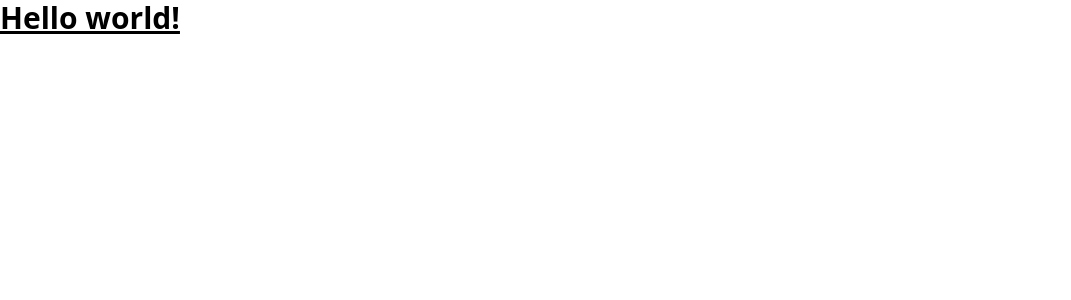
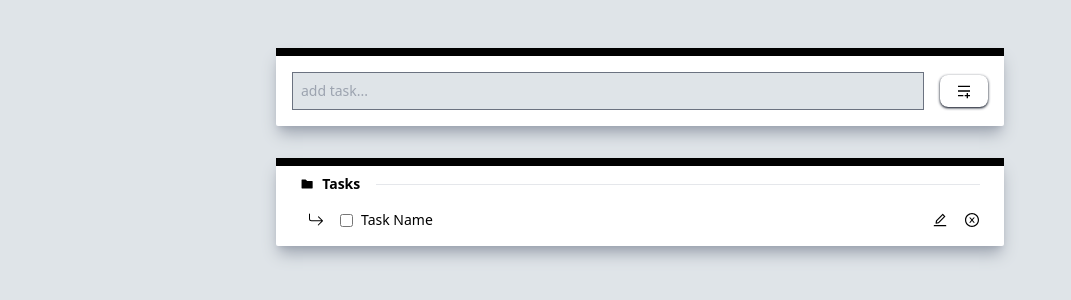
Before and after one commit to PeterSYoo/todo-nextjs-tailwind, a Next.js app: page / in a window 1280 px wide. Shown: the top 300 px of the page, without its empty margins (0-1071 px from the left). Built offline with nearby package versions, Linux system fonts and the light colour scheme.

Commit message:
wip: adds initial styling to add task form and todo list container

```diff
--- /dev/null
+++ b/components/layout.tsx
@@ -0,0 +1,14 @@
+import Head from "next/head";
+
+const Layout = ({ children }: any) => {
+  return (
+    <>
+      <Head>
+        <title>Todo List - Nextjs / Tailwind</title>
+      </Head>
+      <div>{children}</div>
+    </>
+  );
+};
+
+export default Layout;
--- /dev/null
+++ b/models/Task.ts
@@ -0,0 +1,8 @@
+import mongoose from "mongoose";
+
+const tokenSchema = new mongoose.Schema({
+  task: { type: String, required: true },
+  completed: { type: Boolean, default: false },
+});
+
+export default mongoose.models.Task || mongoose.model("Task", tokenSchema);
--- a/pages/_app.tsx
+++ b/pages/_app.tsx
@@ -1,8 +1,13 @@
-import '../styles/globals.css'
-import type { AppProps } from 'next/app'
+import "../styles/globals.css";
+import type { AppProps } from "next/app";
+import Layout from "../components/layout";
 
 function MyApp({ Component, pageProps }: AppProps) {
-  return <Component {...pageProps} />
+  return (
+    <Layout>
+      <Component {...pageProps} />
+    </Layout>
+  );
 }
 
-export default MyApp
+export default MyApp;
--- a/pages/api/hello.ts
+++ /dev/null
@@ -1,13 +0,0 @@
-// Next.js API route support: https://nextjs.org/docs/api-routes/introduction
-import type { NextApiRequest, NextApiResponse } from 'next'
-
-type Data = {
-  name: string
-}
-
-export default function handler(
-  req: NextApiRequest,
-  res: NextApiResponse<Data>
-) {
-  res.status(200).json({ name: 'John Doe' })
-}
--- /dev/null
+++ b/pages/api/task/[id].ts
@@ -0,0 +1,38 @@
+import Task from "../../../models/Task";
+import dbConnect from "../../../utils/dbConnect";
+
+export default async (req: any, res: any) => {
+  const { method } = req;
+  const { id } = req.query;
+
+  // connect to db
+  await dbConnect();
+
+  // update task by id
+  if (method === "PUT") {
+    try {
+      const result = await Task.findByIdAndUpdate(
+        id,
+        { $set: req.body },
+        { new: true }
+      );
+      res
+        .status(200)
+        .json({ data: result, message: "Task updated succesfully" });
+    } catch (error) {
+      res.status(500).json({ message: "Internal Server Error" });
+      console.log(error);
+    }
+  }
+
+  // delete task by id
+  if (method === "DELETE") {
+    try {
+      await Task.findByIdAndDelete(id);
+      res.status(200).json({ message: "Task deleted successfully" });
+    } catch (error) {
+      res.status(500).json({ message: "Internal Server Error" });
+      console.log(error);
+    }
+  }
+};
--- /dev/null
+++ b/pages/api/task/index.ts
@@ -0,0 +1,33 @@
+import Task from "../../../models/Task";
+import dbConnect from "../../../utils/dbConnect";
+
+export default async (req: any, res: any) => {
+  const { method } = req;
+
+  // connect to db
+  await dbConnect();
+
+  // create task
+  if (method === "POST") {
+    try {
+      const newTask = await new Task(req.body).save();
+      res
+        .status(201)
+        .json({ data: newTask, message: "Task added successfully" });
+    } catch (error) {
+      res.status(500).json({ message: "Internal Server Error" });
+      console.log(error);
+    }
+  }
+
+  // get all tasks (read)
+  if (method === "GET") {
+    try {
+      const tasks = await Task.find();
+      res.status(200).json({ data: tasks });
+    } catch (error) {
+      res.status(500).json({ message: "Internal Server Error" });
+      console.log(error);
+    }
+  }
+};
--- a/pages/index.tsx
+++ b/pages/index.tsx
@@ -1,3 +1,75 @@
+import {
+  AiFillFolder,
+  AiOutlineEdit,
+  AiOutlineCloseCircle,
+} from "react-icons/ai";
+import { BsArrowReturnRight } from "react-icons/bs";
+import { RiMenuAddFill } from "react-icons/ri";
+
 export default function Home() {
-  return <h1 className="text-3xl font-bold underline">Hello world!</h1>;
+  return (
+    <>
+      <section className="min-w-screen min-h-screen bg-[#dfe4e8]">
+        {/* Main Container */}
+        <div className="m-auto flex flex-col px-5 pt-10 md:max-w-3xl">
+          {/* Add Tasks */}
+          <div className="mt-2 rounded-sm bg-white shadow-lg shadow-gray-400">
+            {/* Black Bar */}
+            <div className="h-2 bg-black">&nbsp;</div>
+            {/* Task Form */}
+            <div className="p-4">
+              <form>
+                <div className="flex items-center justify-between gap-4">
+                  <input
+                    type="text"
+                    placeholder="add task..."
+                    className="w-full border border-gray-500 bg-[#dfe4e8] p-2 text-sm text-gray-600"
+                  />
+                  <div className="rounded-lg py-2 px-4 shadow shadow-gray-900">
+                    <RiMenuAddFill />
+                  </div>
+                </div>
+              </form>
+            </div>
+          </div>
+
+          {/* Tasks Container */}
+          <div className="mt-8 rounded-sm bg-white pb-4 shadow-lg shadow-gray-400">
+            {/* Black Bar */}
+            <div className="h-2 bg-black">&nbsp;</div>
+            {/* Tasks Title */}
+            <div className="mt-2 px-6">
+              <div className="flex flex-col">
+                <div className="flex items-center gap-2">
+                  <AiFillFolder />
+                  <span className="text-sm font-bold">Tasks</span>
+                  <div className="ml-2 w-full border-b"></div>
+                </div>
+              </div>
+
+              {/* Tasks Container */}
+              <div className="mt-4 flex flex-col">
+                {/* Task */}
+                <div className="flex items-center justify-between">
+                  <div className="flex items-center gap-4">
+                    <div className="ml-2">
+                      <BsArrowReturnRight />
+                    </div>
+                    <div className="flex items-center gap-2">
+                      <input type="checkbox" />
+                      <span className="text-sm">Task Name</span>
+                    </div>
+                  </div>
+                  <div className="flex gap-4">
+                    <AiOutlineEdit />
+                    <AiOutlineCloseCircle />
+                  </div>
+                </div>
+              </div>
+            </div>
+          </div>
+        </div>
+      </section>
+    </>
+  );
 }
--- /dev/null
+++ b/utils/dbConnect.ts
@@ -0,0 +1,38 @@
+import mongoose from "mongoose";
+
+const DB_URL = process.env.DB_URL;
+
+if (!DB_URL) {
+  throw new Error("No database found");
+}
+
+// @ts-ignore
+let cached = global.mongoose;
+
+if (!cached) {
+  // @ts-ignore
+  cached = global.mongoose = { conn: null, promise: null };
+}
+
+const dbConnect = async () => {
+  if (cached.conn) {
+    return cached.conn;
+  }
+
+  if (!cached.promise) {
+    const options = {
+      useNewUrlParser: true,
+      useUnifiedTopology: true,
+    };
+  }
+
+  // @ts-ignore
+  cached.promise = mongoose.connect(DB_URL, options).then((mongoose) => {
+    return mongoose;
+  });
+
+  cached.conn = await cached.promise;
+  return cached.conn;
+};
+
+export default dbConnect;
```
Also changed, not shown: package.json (+6 -1 lines), 2 other files (tests, documents, lock files or other folders).
